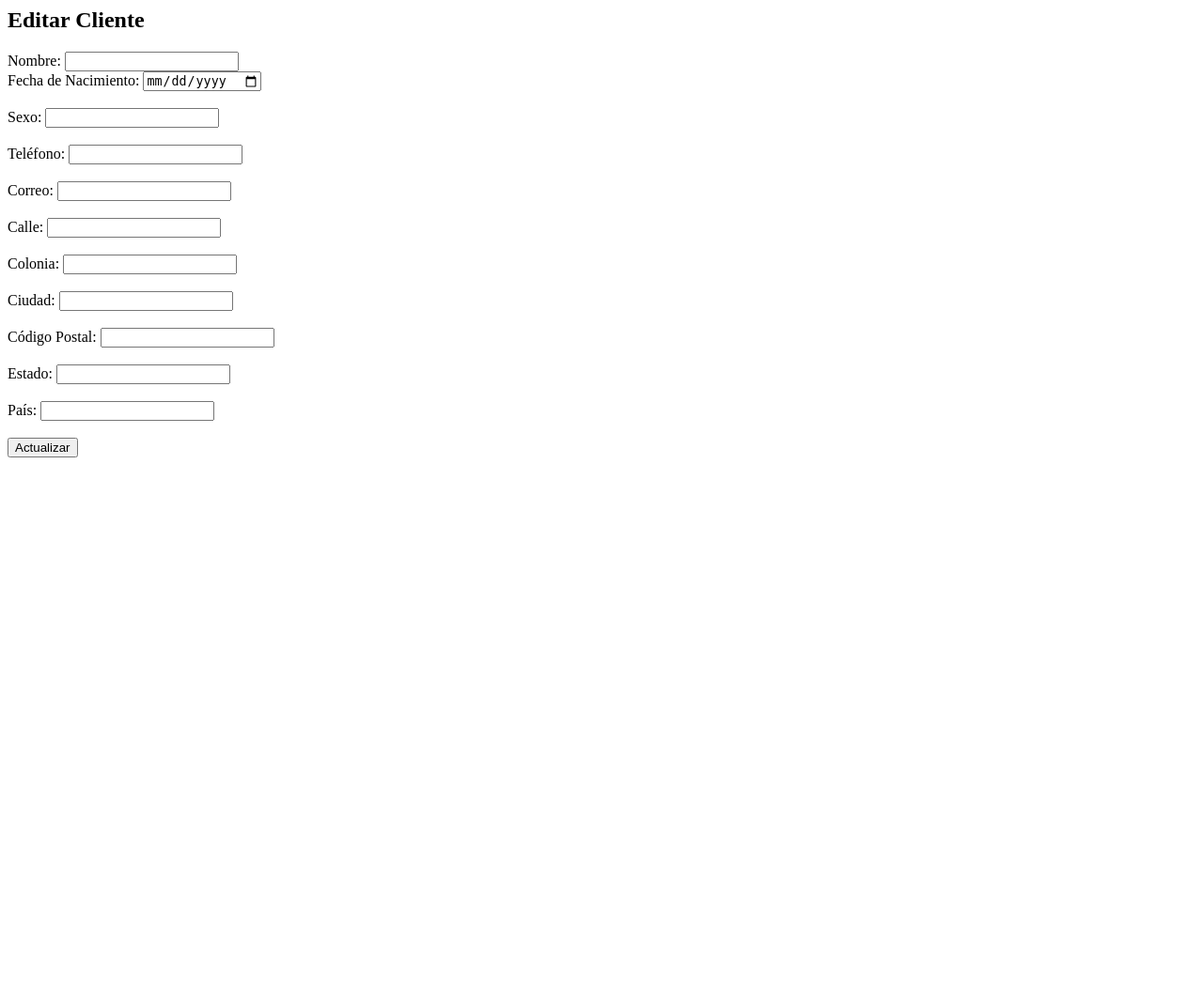
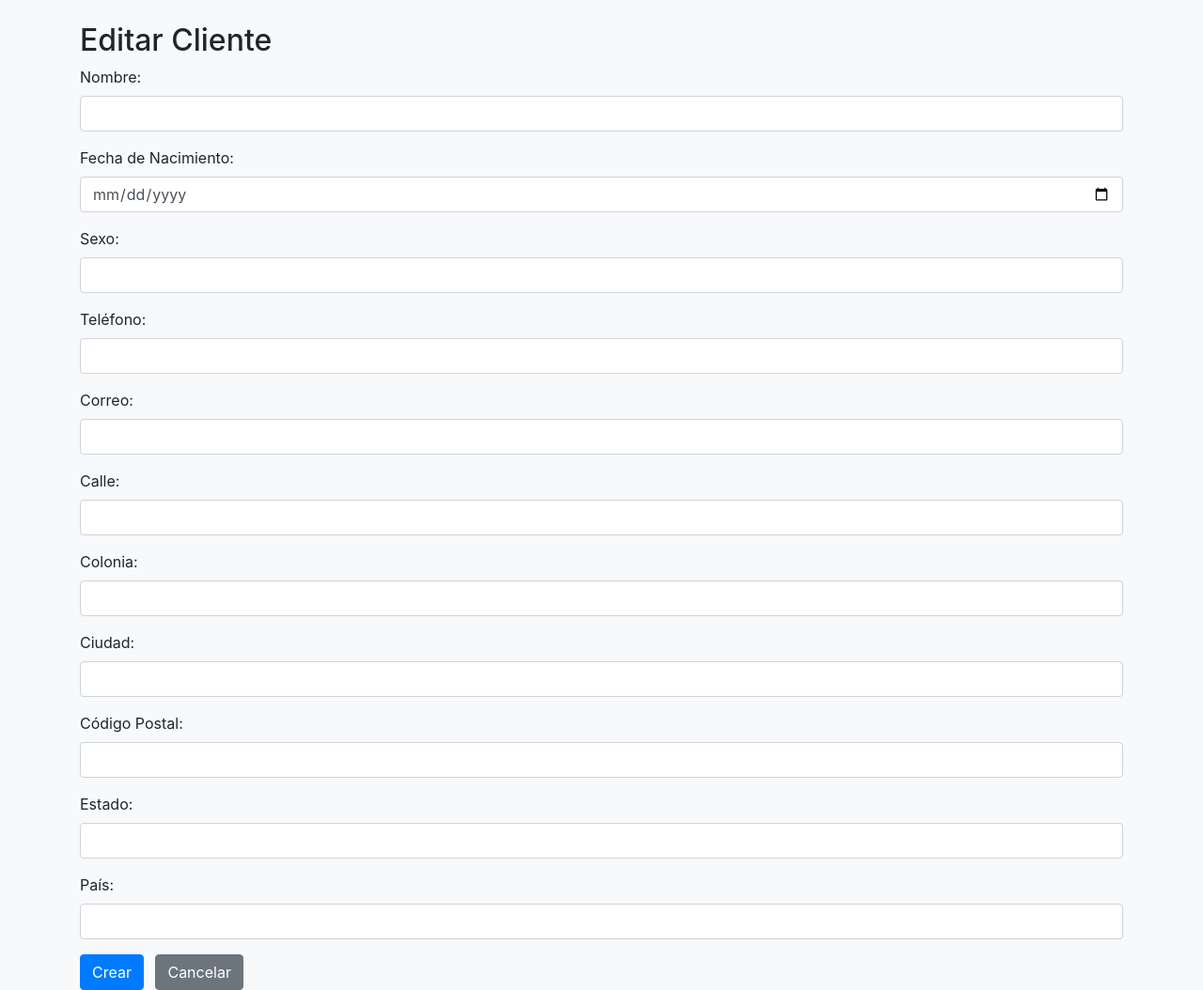
Before and after one commit to Royx89/intranet, a PHP site: page /crear.php in a window 1280 px wide. Shown: the whole page at 94% size. Before the commit the page ends 487 px from the top, so only its background shows below. Run offline with PHP 8.4, Linux system fonts and the light colour scheme; data that the repository does not hold is empty.

Commit message:
Corrección: uso de htmlspecialchars para evitar errores de renderizado en formulario

```diff
--- a/app/views/clientes/crear.php
+++ b/app/views/clientes/crear.php
@@ -1,41 +1,77 @@
+<!DOCTYPE html>
+<html lang="es">
+<head>
+    <meta charset="UTF-8">
+    <title>Datos del Cliente</title>
+    <link rel="stylesheet" href="https://cdn.jsdelivr.net/npm/bootstrap@4.6.2/dist/css/bootstrap.min.css">
+</head>
+<body class="bg-light">
+
 <div class="container mt-4">
     <h2>Editar Cliente</h2>
     <form method="post">
         <div class="form-group">
             <label>Nombre:</label>
-            <input type="text" name="nombre_cliente" value="<?= $cliente['nombre_cliente'] ?>" class="form-control">
+            <input type="text" name="nombre_cliente" value="<?= htmlspecialchars($cliente['nombre_cliente'] ?? '') ?>" class="form-control">
         </div>
 
+        <div class="form-group">
             <label>Fecha de Nacimiento:</label>
-    <input type="date" name="fecha_nacimiento"><br><br>
+            <input type="date" name="fecha_nacimiento" class="form-control">
+        </div>
 
+        <div class="form-group">
             <label>Sexo:</label>
-    <input type="text" name="sexo"><br><br>
+            <input type="text" name="sexo" class="form-control">
+        </div>
 
+        <div class="form-group">
             <label>Teléfono:</label>
-    <input type="text" name="telefono"><br><br>
+            <input type="text" name="telefono" class="form-control">
+        </div>
 
+        <div class="form-group">
             <label>Correo:</label>
-    <input type="email" name="correo"><br><br>
+            <input type="email" name="correo" class="form-control">
+        </div>
 
+        <div class="form-group">
             <label>Calle:</label>
-    <input type="text" name="calle"><br><br>
+            <input type="text" name="calle" class="form-control">
+        </div>
 
+        <div class="form-group">
             <label>Colonia:</label>
-    <input type="text" name="colonia"><br><br>
+            <input type="text" name="colonia" class="form-control">
+        </div>
 
+        <div class="form-group">
             <label>Ciudad:</label>
-    <input type="text" name="ciudad"><br><br>
+            <input type="text" name="ciudad" class="form-control">
+        </div>
 
+        <div class="form-group">
             <label>Código Postal:</label>
-    <input type="text" name="codigo_postal"><br><br>
+            <input type="text" name="codigo_postal" class="form-control">
+        </div>
 
+        <div class="form-group">
             <label>Estado:</label>
-    <input type="text" name="estado"><br><br>
+            <input type="text" name="estado" class="form-control">
+        </div>
 
+        <div class="form-group">
             <label>País:</label>
-    <input type="text" name="pais"><br><br>
+            <input type="text" name="pais" class="form-control">
+        </div>
 
-    <button type="submit" class="btn btn-primary">Actualizar</button>
+        <button type="submit" class="btn btn-primary">Crear</button>
+        <a href="?url=cliente/index" class="btn btn-secondary ml-2">Cancelar</a>
     </form>
 </div>
+
+<!-- Scripts de Bootstrap -->
+<script src="https://code.jquery.com/jquery-3.5.1.slim.min.js"></script>
+<script src="https://cdn.jsdelivr.net/npm/bootstrap@4.6.2/dist/js/bootstrap.bundle.min.js"></script>
+</body>
+</html>
```
Lines whose indentation alone changed are shown as unchanged.
